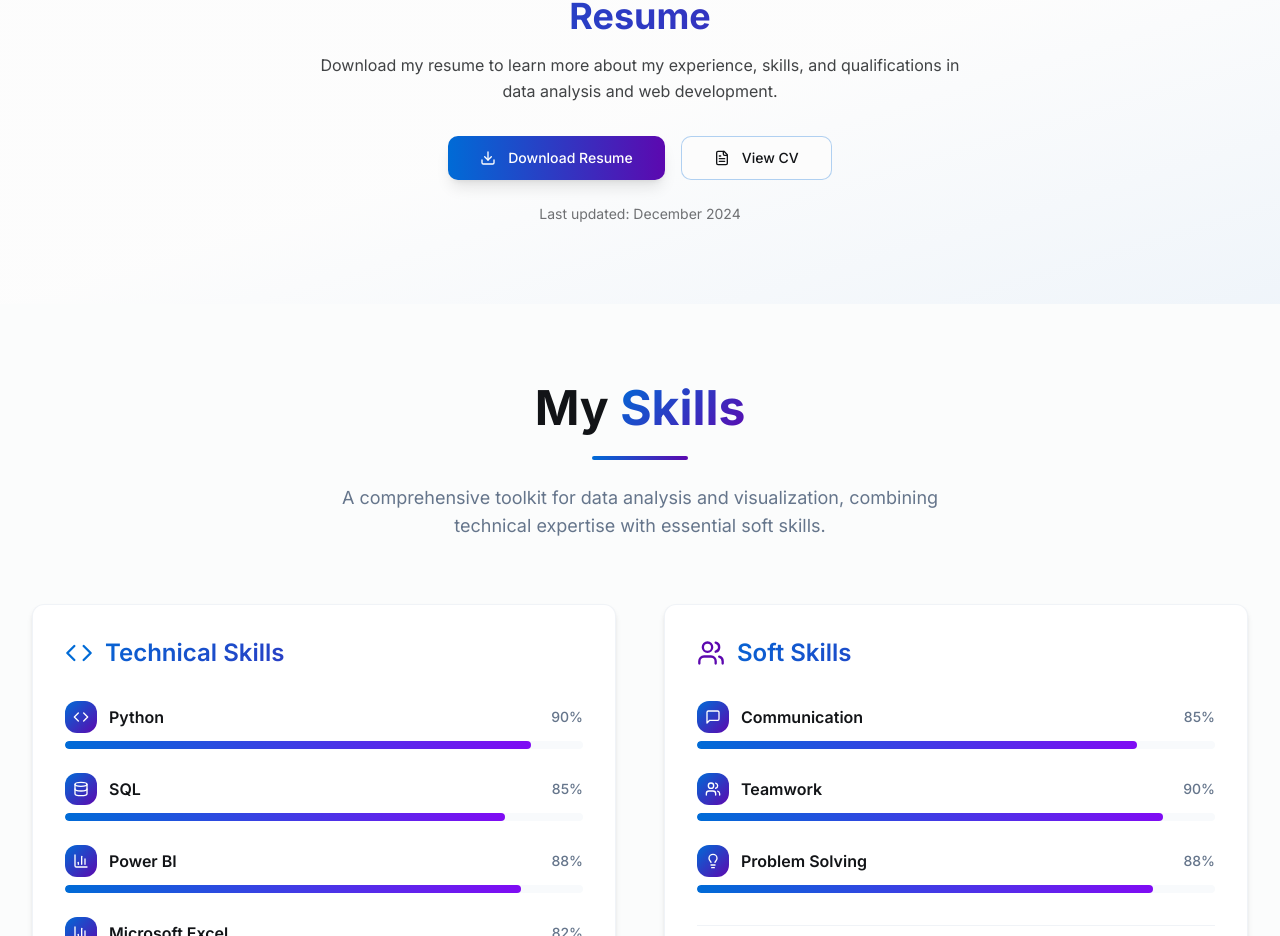
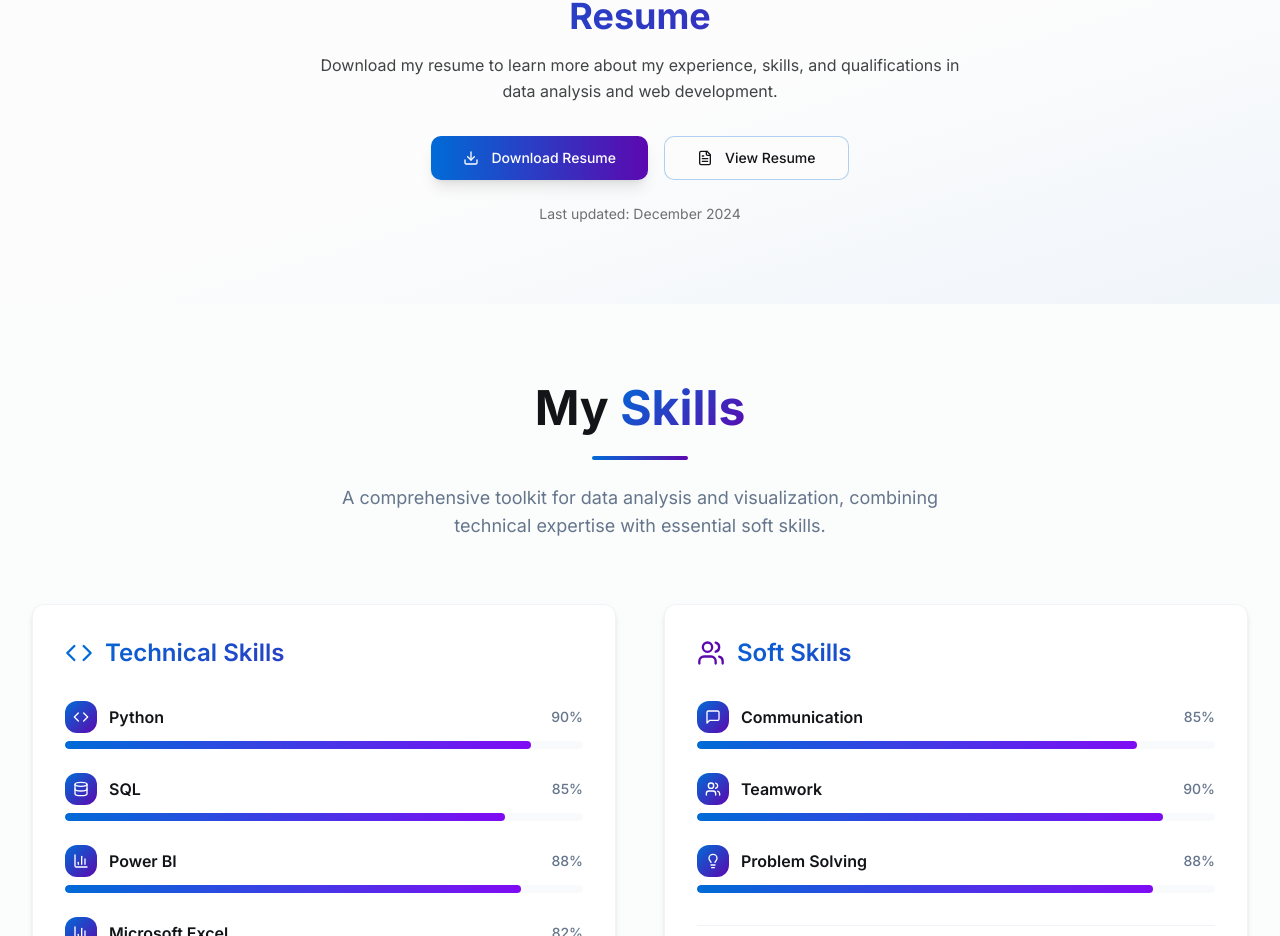
Before and after one commit to gouravo8/gourav-data-vision, a React (Vite) app: page / in a window 1280 px wide. Shown: the part 1912-2848 px from the top of the page. Built offline with nearby package versions, Linux system fonts and the light colour scheme.

Commit message:
Add "View Resume" button
Adds a "View Resume" button to the Resume section, linking to a Google Drive share URL. The existing "Download Resume" button is updated to use the direct download link. Both buttons open in a new tab.

```diff
--- a/src/components/Resume.tsx
+++ b/src/components/Resume.tsx
@@ -20,7 +20,7 @@ const Resume = () => {
               className="group bg-gradient-to-r from-primary to-accent-purple hover:from-primary/90 hover:to-accent-purple/90 text-white shadow-lg hover:shadow-xl transition-all duration-300"
             >
               <a
-                href="https://tiiny.host/use-case/resume-link/"
+                href="https://drive.google.com/uc?export=download&id=1CLDUCU0Mv3eA3OobdWZwL0lYO5uwTT95"
                 target="_blank"
                 rel="noopener noreferrer"
                 className="flex items-center gap-3"
@@ -37,13 +37,13 @@ const Resume = () => {
               className="group border-primary/30 hover:border-primary/50 hover:bg-primary/5"
             >
               <a
-                href="https://tiiny.host/use-case/resume-link/"
+                href="https://drive.google.com/file/d/1CLDUCU0Mv3eA3OobdWZwL0lYO5uwTT95/view?usp=sharing"
                 target="_blank"
                 rel="noopener noreferrer"
                 className="flex items-center gap-3"
               >
                 <FileText className="w-5 h-5 group-hover:scale-110 transition-transform" />
-                View CV
+                View Resume
               </a>
             </Button>
           </div>
```
